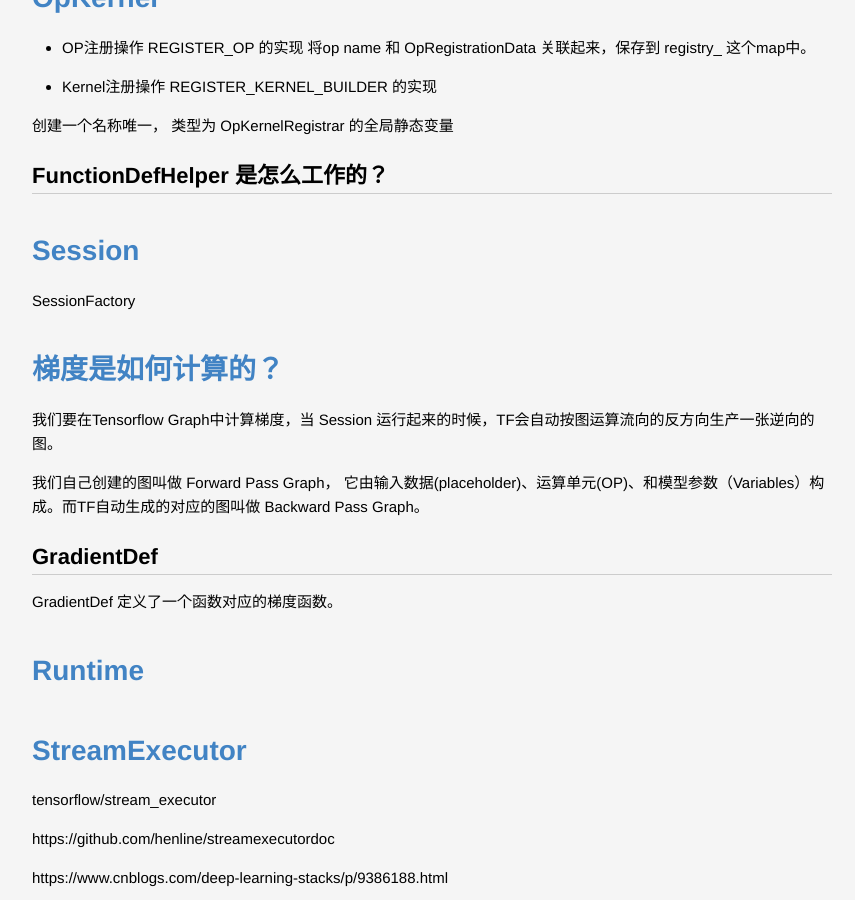
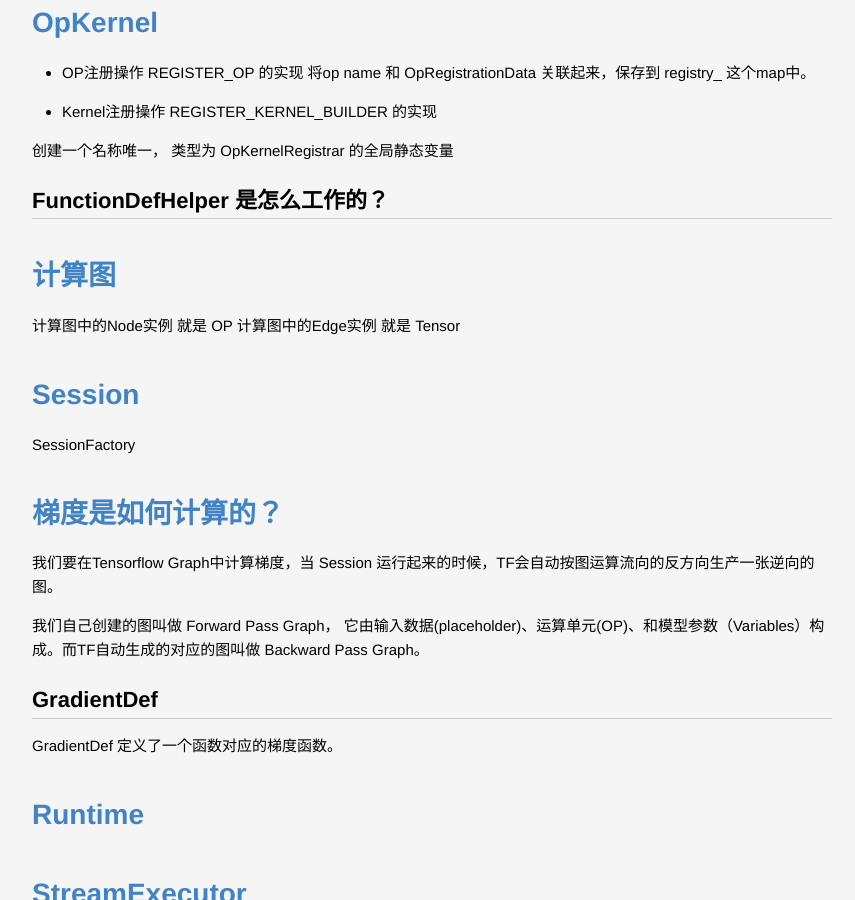
Before and after one commit to lucky521/blog, a Jekyll site: the page built from _posts/ml/2019-06-20-Tensorflow-Internal.markdown, in a window 1280 px wide and 900 px high, scrolled down 2465 px. Shown: the whole window, without its empty margins (208-1063 px from the left). Built offline with Jekyll 4.4.1, drawn with Linux system fonts in a browser that asks for light colours.

Commit message:
update blog

```diff
--- a/_posts/ml/2017-10-26-tensorflow.markdown
+++ b/_posts/ml/2017-10-26-tensorflow.markdown
@@ -1447,7 +1447,6 @@
 ## Multi-output
 
 
-
 ## Multi-head / Multi-task DNN
 
 比如把点击率和下单率作为两个目标，分别计算各自的loss function。DNN的前几层作为共享层，两个目标共享这几层的表达，在BP阶段根据两个目标算出的梯度共同进行参数更新。网络的最后用一个全连接层进行拆分，单独学习对应loss的参数。
@@ -2008,6 +2007,8 @@
 
 “分布式”的阶段：有训练时的分布式，有预测时的分布式（Distributed TF-Serving）。目前TF只实现了前者。
 
+“分布式”的内容：有模型分布式并行，有数据分布式并行。TF中一般采用数据并行， 即在各个worker节点用相同的数据流图计算不同的数据。
+
 “分布式”的形式：有多机器的分布式，也有单机多卡的分布式。
 
 - TensorFlow server - tf.train.Server instance
@@ -2073,7 +2074,7 @@
 
 参数服务器(parameter server)，简称为ps，用于存储可训练的参数变量tf.Variable.
 
-ps作为tensorflow分布式训练中作为一个worker
+ps作为tensorflow分布式训练中作为一个worker。
 
 
 
--- a/_posts/ml/2019-06-20-Tensorflow-Internal.markdown
+++ b/_posts/ml/2019-06-20-Tensorflow-Internal.markdown
@@ -28,6 +28,9 @@
 前端系统是多语言的编程环境， 后端系统是C++实现。
 
 
+
+
+
 # 源代码组织结构
 
 tensorflow/core  核心代码由C++实现。
@@ -39,6 +42,8 @@
 
 
 tensorflow/contrib
+
+
 
 
 
@@ -100,9 +105,26 @@
 
 ## FunctionDefHelper 是怎么工作的？
 
+
+
+
+
+
+# 计算图
+
+计算图中的Node实例 就是 OP
+计算图中的Edge实例 就是 Tensor
+
+
+
+
+
 # Session
 
 SessionFactory
+
+
+
 
 
 
@@ -117,7 +139,17 @@
 GradientDef 定义了一个函数对应的梯度函数。
 
 
+
+
+
+
+
+
 # Runtime
+
+
+
+
 
 
 
@@ -130,7 +162,19 @@
 https://www.cnblogs.com/deep-learning-stacks/p/9386188.html
 
 
+
+
+
+
+
 # Compiler, XLA
+
+
+
+
+
+
+
 
 
 # 幕后英雄 Thirdparty
```
Also changed, not shown: _posts/ml/2019-08-01-Reinforcement-Learning.markdown (added, +9 -0 lines).
